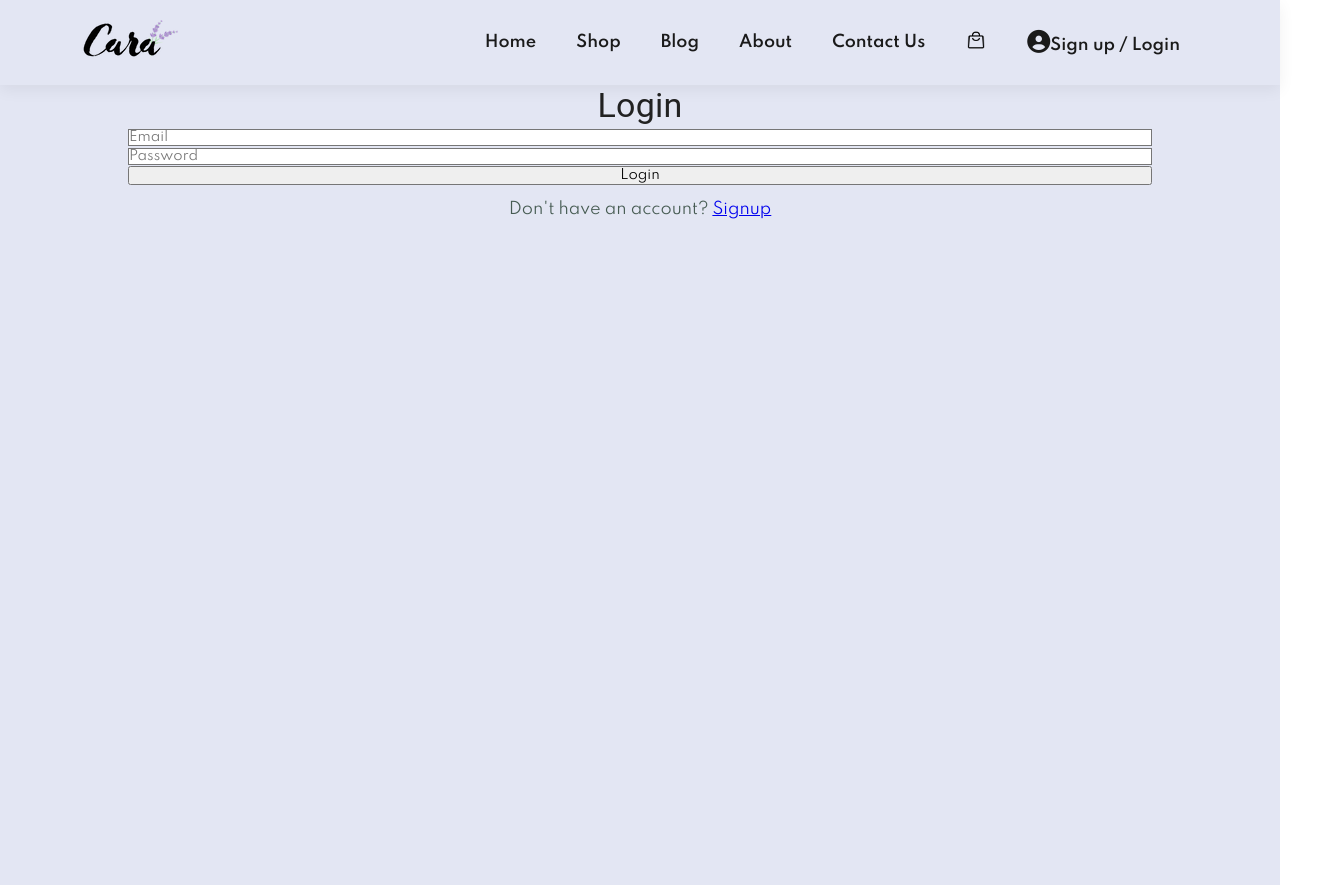
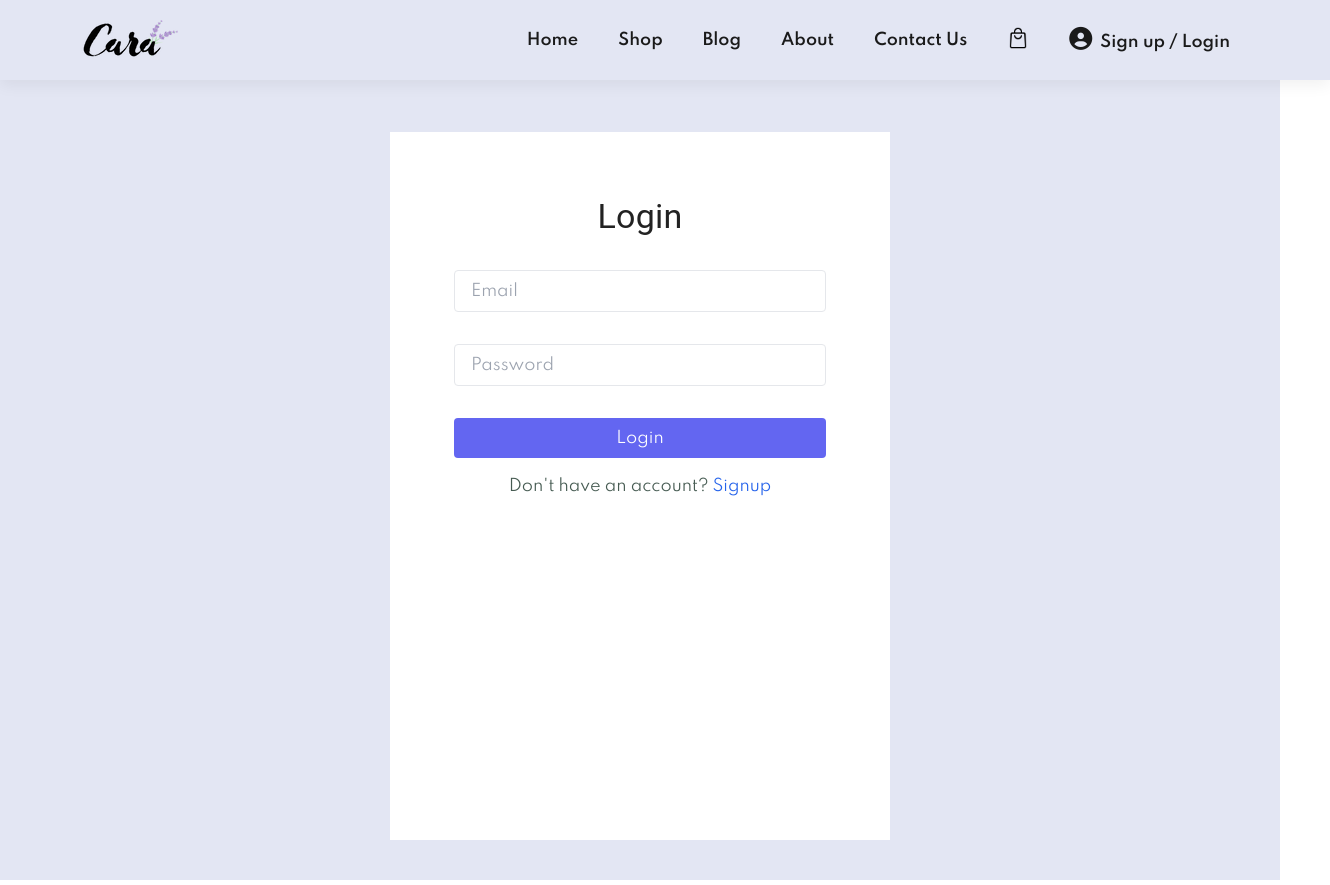
Before and after one commit to kalp234/Cara-Project, a React (Create React App) app in the folder cara-frontend/: page /login in a window 1280 px wide. Shown: the whole page, 1330 px wide, since content can reach past the window. Built offline with nearby package versions, Linux system fonts and the light colour scheme.

Commit message:
Final Commited

```diff
--- a/cara-frontend/package.json
+++ b/cara-frontend/package.json
@@ -58,6 +58,6 @@
     "@tailwindcss/postcss": "^4.1.10",
     "autoprefixer": "^10.4.21",
     "postcss": "^8.5.5",
-    "tailwindcss": "^4.1.10"
+    "tailwindcss": "^3.4.1"
   }
 }
--- a/cara-frontend/postcss.config.js
+++ b/cara-frontend/postcss.config.js
@@ -1,6 +1,6 @@
 module.exports = {
   plugins: {
-    '@tailwindcss/postcss': {},
+    tailwindcss: {},
     autoprefixer: {},
   },
 }
--- a/cara-frontend/src/App.css
+++ b/cara-frontend/src/App.css
@@ -2,7 +2,6 @@
 @tailwind base;
 @tailwind components;
 @tailwind utilities;
-
 * {
   margin: 0;
   padding: 0;
--- a/cara-frontend/tailwind.config.js
+++ b/cara-frontend/tailwind.config.js
@@ -1,10 +1,9 @@
-/** @type {import('tailwindcss').Config} */
-export default {
-  content: ["./src/**/*.{js,jsx}",],
+module.exports = {
+  content: [
+    "./src/**/*.{js,jsx,ts,tsx}",
+  ],
   theme: {
     extend: {},
   },
-  plugins: [
-
-]
+  plugins: [],
 }
```
Also changed, not shown: 1 other file (tests, documents, lock files or other folders).
